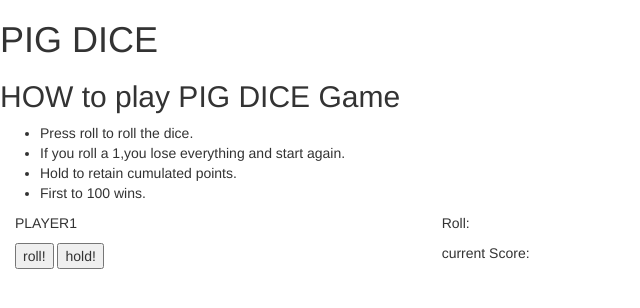
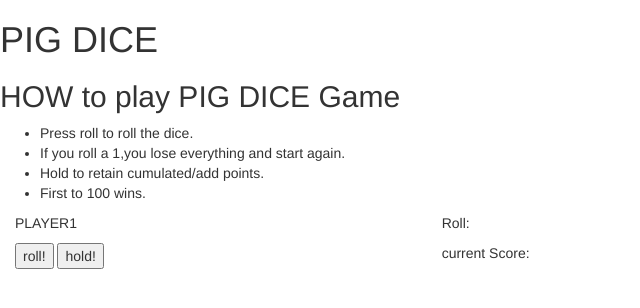
Before and after one commit to silver230/PIG-DICE, a plain HTML site: page index.html in a window 1280 px wide. Shown: the full height of the page, 0-640 px from the left. Drawn offline with Linux system fonts and the light colour scheme.

```diff
--- a/index.html
+++ b/index.html
@@ -20,7 +20,7 @@
     <ul>
       <li>Press roll to roll the dice. </li>
       <li>If you roll a 1,you lose everything and start again.</li>
-      <li>Hold to retain cumulated points.</li>
+      <li>Hold to retain cumulated/add points.</li>
       <li>First to 100 wins.</li>
 
     </ul>
```
